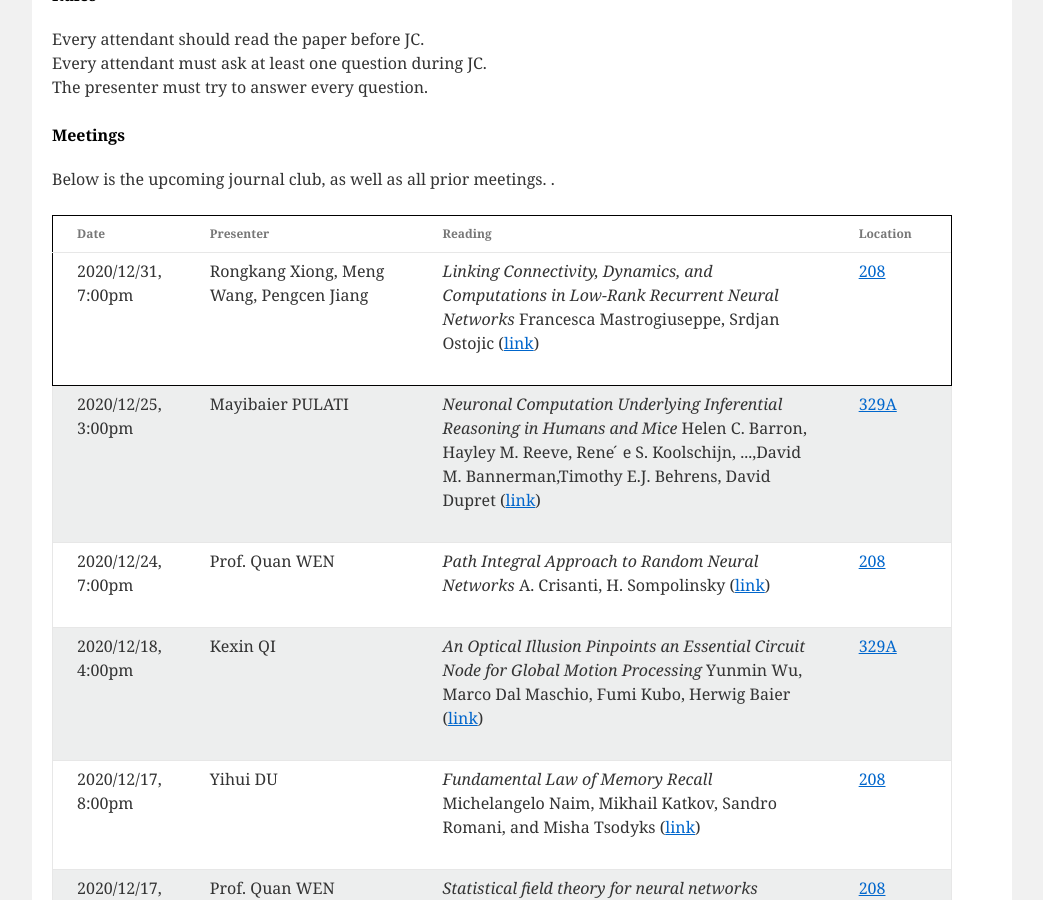
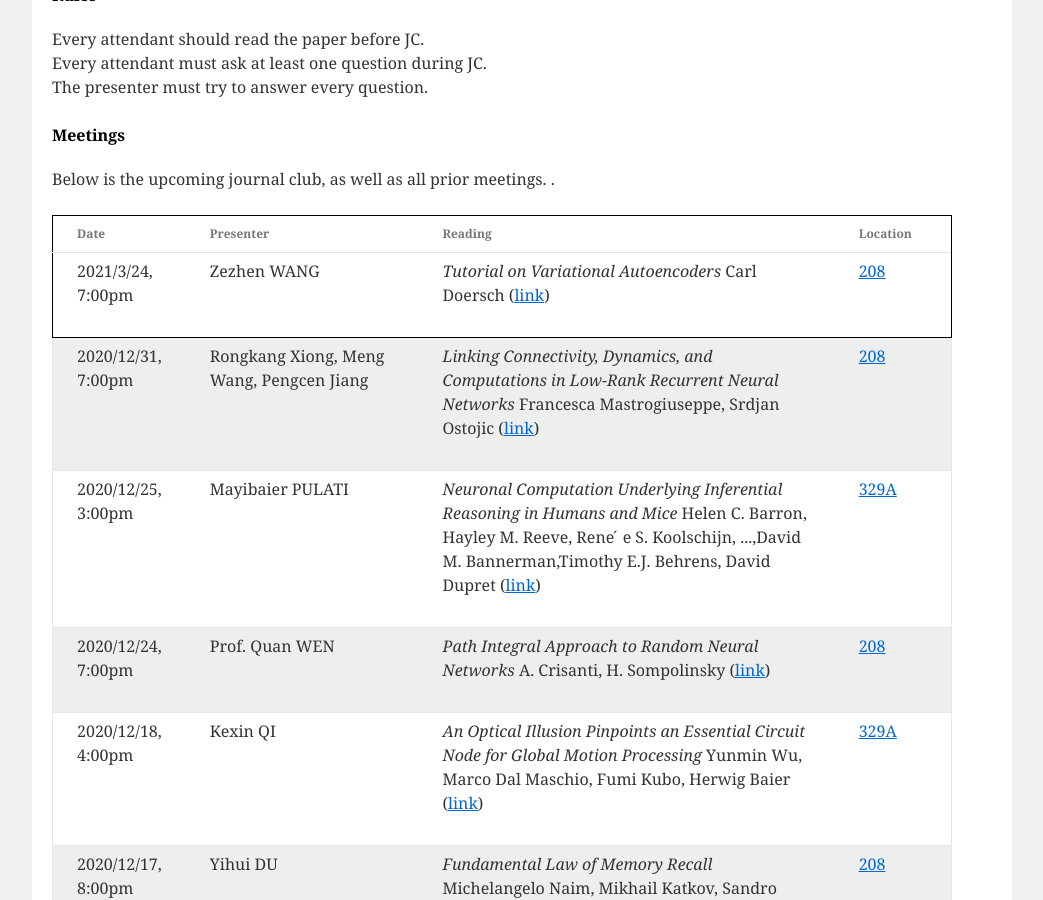
Before and after one commit to CNeuroUSTC/CNeuroUSTC.github.io, a Jekyll site: the page built from index.html, in a window 1280 px wide and 900 px high, scrolled down 879 px. Shown: the whole window, without its empty margins (118-1161 px from the left). Built offline with Jekyll 4.4.1, drawn with Linux system fonts in a browser that asks for light colours.

Commit message:
paper: "Tutorial on Variational Autoencoders"   url: "https://arxiv.org/abs/1606.05908"   pdf: "None"   authors: "Carl Doersch"   location: <a href="https://map.baidu.com/search/%E4%B8%AD%E5%9B%BD%E7%A7%91%E5%AD%A6%E6%8A%80%E6%9C%AF%E5%A4%A7%E5%AD%A6(%E8%A5%BF%E6%A0%A1%E5%8C%BA)-%E7%94%9F%E5%91%BD%E7%A7%91%E5%AD%A6%E5%A4%A7%E6%A5%BC/@13054067.545,3720295.44,19z?querytype=s&da_src=shareurl&wd=%E4%B8%AD%E5%9B%BD%E7%A7%91%E5%AD%A6%E6%8A%80%E6%9C%AF%E5%A4%A7%E5%AD%A6(%E8%A5%BF%E6%A0%A1%E5%8C%BA)-%E7%94%9F%E5%91%BD%E7%A7%91%E5%AD%A6%E5%A4%A7%E6%A5%BC&c=127&src=0&wd2=%E5%90%88%E8%82%A5%E5%B8%82%E8%9C%80%E5%B1%B1%E5%8C%BA&pn=0&sug=1&l=13&b=(13043472.77821802,3712418.4285550946;13063946.357629184,3730135.2423363887)&from=webmap&biz_forward=%7B%22scaler%22:2,%22styles%22:%22pl%22%7D&sug_forward=f2f7c92a9921ecdbb54f5426&device_ratio=2">208</a>

```diff
--- a/_data/meeting_info.yml
+++ b/_data/meeting_info.yml
@@ -1,3 +1,11 @@
+- presenter: Zezhen WANG
+  date: 2021/3/24, 7:00pm
+  paper: "Tutorial on Variational Autoencoders"
+  url: "https://arxiv.org/abs/1606.05908"
+  pdf: "None"
+  authors: "Carl Doersch"
+  location: <a href="https://map.baidu.com/search/%E4%B8%AD%E5%9B%BD%E7%A7%91%E5%AD%A6%E6%8A%80%E6%9C%AF%E5%A4%A7%E5%AD%A6(%E8%A5%BF%E6%A0%A1%E5%8C%BA)-%E7%94%9F%E5%91%BD%E7%A7%91%E5%AD%A6%E5%A4%A7%E6%A5%BC/@13054067.545,3720295.44,19z?querytype=s&da_src=shareurl&wd=%E4%B8%AD%E5%9B%BD%E7%A7%91%E5%AD%A6%E6%8A%80%E6%9C%AF%E5%A4%A7%E5%AD%A6(%E8%A5%BF%E6%A0%A1%E5%8C%BA)-%E7%94%9F%E5%91%BD%E7%A7%91%E5%AD%A6%E5%A4%A7%E6%A5%BC&c=127&src=0&wd2=%E5%90%88%E8%82%A5%E5%B8%82%E8%9C%80%E5%B1%B1%E5%8C%BA&pn=0&sug=1&l=13&b=(13043472.77821802,3712418.4285550946;13063946.357629184,3730135.2423363887)&from=webmap&biz_forward=%7B%22scaler%22:2,%22styles%22:%22pl%22%7D&sug_forward=f2f7c92a9921ecdbb54f5426&device_ratio=2">208</a>
+
 - presenter: Rongkang Xiong, Meng Wang, Pengcen Jiang
   date: 2020/12/31, 7:00pm
   paper: "Linking Connectivity, Dynamics, and Computations in Low-Rank Recurrent Neural Networks"
```
